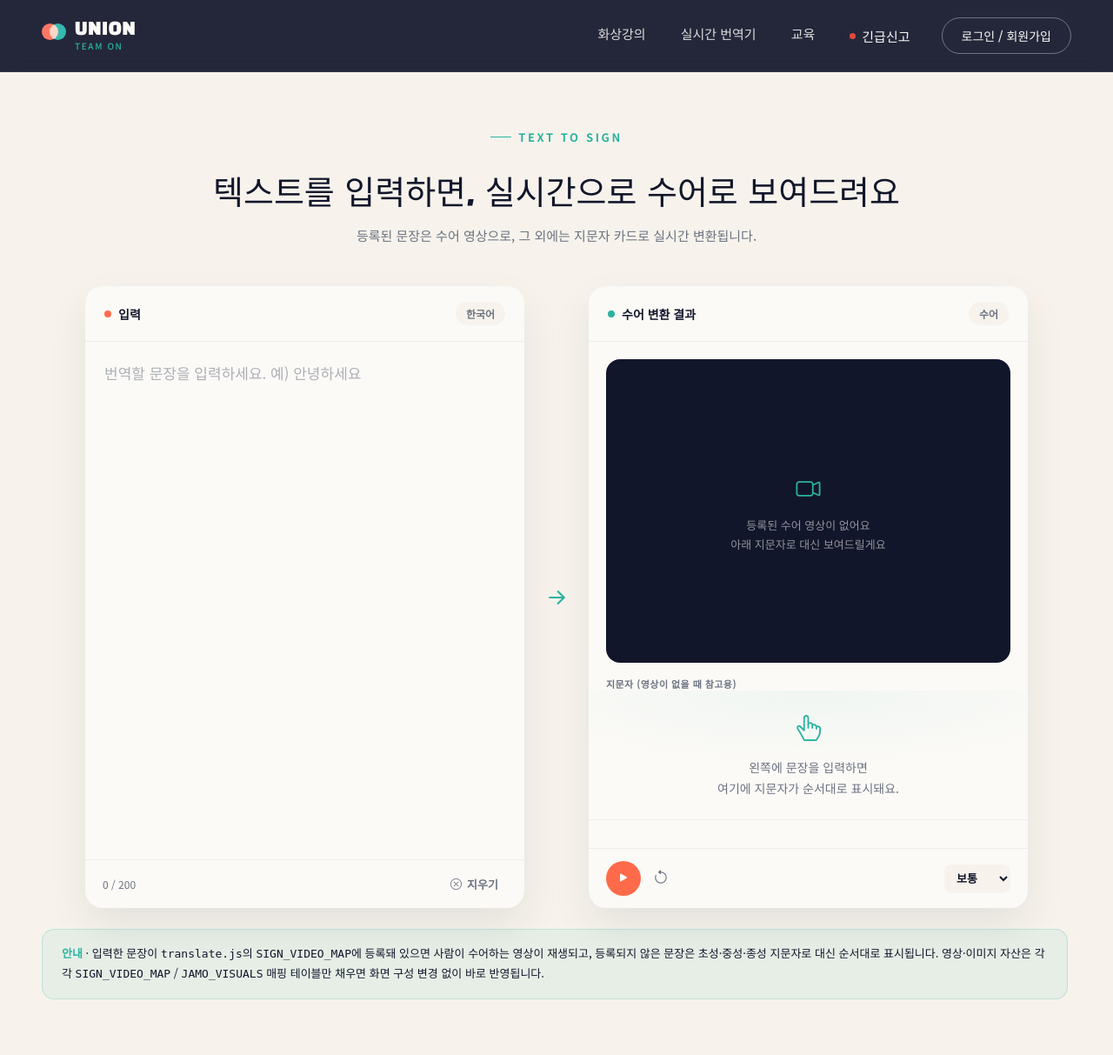
After one commit to kee05077-wq/Union-web, a Flask app: page /translate.html in a window 1280 px wide. The commit adds this page. Shown: the whole page at 87% size. Run offline with Flask 3, Linux system fonts and the light colour scheme.

Commit message:
텍스트 -> 수어 실시간 번역기 페이지를 최신 main에 맞춰 재적용
main이 force-push로 대대적으로 개편(Flask-SocketIO + 수어 인식 모델 도입)되면서
기존 브랜치 베이스가 어긋나, 새 main 위에 번역기 기능(templates/translate.html,
static/js/translate.js)을 다시 얹고 app.py의 HTML_FILES에 translate.html을 등록.
홈페이지 번역기 카드의 '바로가기' 링크(#)도 translate.html로 연결.

```diff
--- a/app.py
+++ b/app.py
@@ -62,7 +62,7 @@ except ModuleNotFoundError as error:
 DATABASE_DIR = PROJECT_DIR / "database"
 WORKBOOK_PATH = DATABASE_DIR / "users.xlsx"
 SHEET_NAME = "Users"
-HTML_FILES = {"index.html", "chatentry.html", "room.html", "story.html", "signup.html", "recover.html"}
+HTML_FILES = {"index.html", "chatentry.html", "room.html", "story.html", "signup.html", "recover.html", "translate.html"}
 
 app = Flask(__name__, static_folder="static", static_url_path="/static")
 app.config['SECRET_KEY'] = 'union-secret-key'
--- /dev/null
+++ b/static/js/translate.js
@@ -0,0 +1,256 @@
+// 실시간 텍스트 → 지문자(수어) 번역기
+// 입력한 문장을 한글 음절 단위로 초성/중성/종성 자모로 분해한 뒤,
+// 순서대로 카드로 재생하여 보여줍니다.
+
+// 실제 손모양 이미지가 준비되면 아래 매핑에 자모 글자를 key로,
+// 이미지 경로를 value로 채우면 화면 구성을 바꾸지 않고 바로 반영됩니다.
+// 예) 'ㄱ': '/static/images/sign/cho_giyeok.png'
+const JAMO_VISUALS = {};
+
+// 사람이 실제로 수어하는 영상이 준비되면, 입력 문장(공백 정리 후 그대로) 또는
+// 단어 하나를 key로, 영상 경로를 value로 채워주세요. 등록된 문장/단어가 입력되면
+// 지문자 카드 대신 이 영상이 자동으로 재생됩니다.
+// 예) '안녕하세요': '/static/videos/sign/annyeonghaseyo.mp4'
+const SIGN_VIDEO_MAP = {};
+
+const CHO = ['ㄱ', 'ㄲ', 'ㄴ', 'ㄷ', 'ㄸ', 'ㄹ', 'ㅁ', 'ㅂ', 'ㅃ', 'ㅅ', 'ㅆ', 'ㅇ', 'ㅈ', 'ㅉ', 'ㅊ', 'ㅋ', 'ㅌ', 'ㅍ', 'ㅎ'];
+const JUNG = ['ㅏ', 'ㅐ', 'ㅑ', 'ㅒ', 'ㅓ', 'ㅔ', 'ㅕ', 'ㅖ', 'ㅗ', 'ㅘ', 'ㅙ', 'ㅚ', 'ㅛ', 'ㅜ', 'ㅝ', 'ㅞ', 'ㅟ', 'ㅠ', 'ㅡ', 'ㅢ', 'ㅣ'];
+const JONG = ['', 'ㄱ', 'ㄲ', 'ㄳ', 'ㄴ', 'ㄵ', 'ㄶ', 'ㄷ', 'ㄹ', 'ㄺ', 'ㄻ', 'ㄼ', 'ㄽ', 'ㄾ', 'ㄿ', 'ㅀ', 'ㅁ', 'ㅂ', 'ㅄ', 'ㅅ', 'ㅆ', 'ㅇ', 'ㅈ', 'ㅊ', 'ㅋ', 'ㅌ', 'ㅍ', 'ㅎ'];
+const ROLE_LABEL = { cho: '초성', jung: '중성', jong: '종성', literal: '문자', space: '띄어쓰기' };
+
+const sourceText = document.getElementById('sourceText');
+const charCount = document.getElementById('charCount');
+const clearBtn = document.getElementById('clearBtn');
+const signStage = document.getElementById('signStage');
+const emptyHint = document.getElementById('emptyHint');
+const signStrip = document.getElementById('signStrip');
+const signVideo = document.getElementById('signVideo');
+const videoPlaceholder = document.getElementById('videoPlaceholder');
+const playBtn = document.getElementById('playBtn');
+const restartBtn = document.getElementById('restartBtn');
+const speedSelect = document.getElementById('speedSelect');
+
+let sequence = [];
+let currentIndex = -1;
+let playing = false;
+let playTimer = null;
+let debounceTimer = null;
+
+function splitSyllable(char) {
+    const code = char.codePointAt(0) - 0xac00;
+    if (code < 0 || code > 11171) return null;
+    const choIdx = Math.floor(code / 588);
+    const jungIdx = Math.floor((code % 588) / 28);
+    const jongIdx = code % 28;
+    return {
+        cho: CHO[choIdx],
+        jung: JUNG[jungIdx],
+        jong: jongIdx === 0 ? null : JONG[jongIdx],
+    };
+}
+
+function buildSequence(text) {
+    const units = [];
+    for (const char of Array.from(text)) {
+        if (/\s/.test(char)) {
+            units.push({ type: 'space' });
+            continue;
+        }
+        const parts = splitSyllable(char);
+        if (parts) {
+            units.push({ type: 'cho', char: parts.cho, syllable: char });
+            units.push({ type: 'jung', char: parts.jung, syllable: char });
+            if (parts.jong) units.push({ type: 'jong', char: parts.jong, syllable: char });
+        } else {
+            units.push({ type: 'literal', char });
+        }
+    }
+    return units;
+}
+
+function getVisual(char) {
+    return JAMO_VISUALS[char] || null;
+}
+
+function findSignVideo(text) {
+    const trimmed = text.trim();
+    if (!trimmed) return null;
+    if (SIGN_VIDEO_MAP[trimmed]) return SIGN_VIDEO_MAP[trimmed];
+    const firstWord = trimmed.split(/\s+/)[0];
+    return SIGN_VIDEO_MAP[firstWord] || null;
+}
+
+function updateVideo(text) {
+    const src = findSignVideo(text);
+    if (src) {
+        if (signVideo.getAttribute('src') !== src) {
+            signVideo.setAttribute('src', src);
+        }
+        signVideo.classList.remove('hidden');
+        videoPlaceholder.classList.add('hidden');
+        signVideo.currentTime = 0;
+        signVideo.play().catch(() => {});
+    } else {
+        signVideo.pause();
+        signVideo.removeAttribute('src');
+        signVideo.load();
+        signVideo.classList.add('hidden');
+        videoPlaceholder.classList.remove('hidden');
+    }
+}
+
+function renderStrip() {
+    signStrip.innerHTML = '';
+    sequence.forEach((unit, index) => {
+        const card = document.createElement('div');
+        if (unit.type === 'space') {
+            card.className = 'strip-card space';
+        } else {
+            card.className = 'strip-card';
+            card.textContent = unit.char;
+            card.dataset.index = String(index);
+        }
+        signStrip.appendChild(card);
+    });
+}
+
+function updateStripHighlight() {
+    const cards = signStrip.querySelectorAll('.strip-card[data-index]');
+    cards.forEach((card) => {
+        const index = Number(card.dataset.index);
+        card.classList.toggle('active', index === currentIndex);
+        card.classList.toggle('done', index < currentIndex);
+    });
+    const activeCard = signStrip.querySelector('.strip-card.active');
+    if (activeCard) activeCard.scrollIntoView({ behavior: 'smooth', inline: 'center', block: 'nearest' });
+}
+
+function renderStage(unit) {
+    signStage.innerHTML = '';
+
+    if (!unit) {
+        signStage.appendChild(emptyHint);
+        return;
+    }
+
+    const card = document.createElement('div');
+    card.className = 'stage-card pulse';
+
+    const visual = unit.type !== 'space' ? getVisual(unit.char) : null;
+    if (visual) {
+        const img = document.createElement('img');
+        img.src = visual;
+        img.alt = unit.char || '띄어쓰기';
+        img.style.width = '100%';
+        img.style.height = '100%';
+        img.style.objectFit = 'contain';
+        card.appendChild(img);
+    } else {
+        card.textContent = unit.type === 'space' ? '␣' : unit.char;
+    }
+
+    const meta = document.createElement('div');
+    meta.className = 'stage-meta';
+    const syllableEl = document.createElement('div');
+    syllableEl.className = 'syllable';
+    syllableEl.textContent = unit.syllable || (unit.type === 'space' ? '(공백)' : unit.char);
+    const roleEl = document.createElement('div');
+    roleEl.className = 'role';
+    roleEl.textContent = ROLE_LABEL[unit.type] || '';
+    meta.appendChild(syllableEl);
+    meta.appendChild(roleEl);
+
+    signStage.appendChild(card);
+    signStage.appendChild(meta);
+
+    requestAnimationFrame(() => card.classList.remove('pulse'));
+}
+
+function setPlayIcon(isPlaying) {
+    playBtn.innerHTML = isPlaying ? '<i class="bi bi-pause-fill"></i>' : '<i class="bi bi-play-fill"></i>';
+}
+
+function stopPlayback() {
+    playing = false;
+    clearTimeout(playTimer);
+    setPlayIcon(false);
+}
+
+function tick() {
+    currentIndex += 1;
+    if (currentIndex >= sequence.length) {
+        stopPlayback();
+        return;
+    }
+    renderStage(sequence[currentIndex]);
+    updateStripHighlight();
+    const speed = Number(speedSelect.value) || 550;
+    playTimer = setTimeout(tick, speed);
+}
+
+function startPlayback() {
+    if (sequence.length === 0) return;
+    if (currentIndex >= sequence.length - 1) currentIndex = -1;
+    playing = true;
+    setPlayIcon(true);
+    tick();
+}
+
+function togglePlayback() {
+    if (playing) {
+        stopPlayback();
+    } else {
+        startPlayback();
+    }
+}
+
+function restartPlayback() {
+    stopPlayback();
+    currentIndex = -1;
+    updateStripHighlight();
+    startPlayback();
+}
+
+function resetView() {
+    sequence = [];
+    currentIndex = -1;
+    stopPlayback();
+    signStrip.innerHTML = '';
+    renderStage(null);
+    updateVideo('');
+}
+
+function handleInputChange() {
+    const text = sourceText.value;
+    charCount.textContent = String(text.length);
+
+    clearTimeout(debounceTimer);
+    debounceTimer = setTimeout(() => {
+        stopPlayback();
+        const trimmed = text.trim();
+        if (!trimmed) {
+            resetView();
+            return;
+        }
+        updateVideo(text);
+        sequence = buildSequence(text);
+        currentIndex = -1;
+        renderStrip();
+        startPlayback();
+    }, 250);
+}
+
+function handleClear() {
+    sourceText.value = '';
+    charCount.textContent = '0';
+    resetView();
+    sourceText.focus();
+}
+
+document.addEventListener('DOMContentLoaded', () => {
+    renderStage(null);
+    sourceText.addEventListener('input', handleInputChange);
+    clearBtn.addEventListener('click', handleClear);
+    playBtn.addEventListener('click', togglePlayback);
+    restartBtn.addEventListener('click', restartPlayback);
+});
--- a/templates/index.html
+++ b/templates/index.html
@@ -140,7 +140,7 @@
         <li><svg width="18" height="18" viewBox="0 0 18 18" fill="none" stroke-width="1.8"><path d="M4 9l3 3 7-7"/></svg>텍스트 → 수어 아바타 변환</li>
         <li><svg width="18" height="18" viewBox="0 0 18 18" fill="none" stroke-width="1.8"><path d="M4 9l3 3 7-7"/></svg>다국어 동시 통역 지원</li>
       </ul>
-      <a href="#" class="card-link">바로가기
+      <a href="translate.html" class="card-link">바로가기
         <svg width="16" height="16" viewBox="0 0 16 16" fill="none" stroke="currentColor" stroke-width="1.8"><path d="M3 8h10M9 4l4 4-4 4"/></svg>
       </a>
     </div>
--- /dev/null
+++ b/templates/translate.html
@@ -0,0 +1,163 @@
+<!DOCTYPE html>
+<html lang="ko">
+<head>
+<meta charset="UTF-8">
+<meta name="viewport" content="width=device-width, initial-scale=1.0">
+<title>Uni-On | 실시간 수어 번역기</title>
+<link rel="stylesheet" href="./static/css/main.css">
+<link href="https://fonts.googleapis.com/css2?family=Black+Han+Sans&family=Noto+Sans+KR:wght@400;500;600;700;900&display=swap" rel="stylesheet">
+<link rel="stylesheet" href="https://cdn.jsdelivr.net/npm/bootstrap-icons@1.8.1/font/bootstrap-icons.css">
+
+<style>
+    body { background: var(--cream); }
+
+    .translate-hero { padding: 56px 48px 8px; text-align: center; }
+    .translate-hero .eyebrow { justify-content: center; }
+    .translate-hero h1 { font-family: 'Black Han Sans', sans-serif; font-weight: 400; font-size: clamp(26px, 3.2vw, 38px); color: var(--navy); }
+    .translate-hero p { margin-top: 12px; color: var(--slate); font-size: 15px; }
+
+    .translate-wrap { display: grid; grid-template-columns: 1fr auto 1fr; gap: 24px; align-items: stretch; max-width: 1180px; margin: 40px auto 24px; padding: 0 48px; }
+    .panel { background: var(--white); border-radius: 20px; box-shadow: 0 20px 45px rgba(18,22,43,0.08); display: flex; flex-direction: column; overflow: hidden; }
+    .panel-header { display: flex; align-items: center; justify-content: space-between; padding: 18px 22px; border-bottom: 1px solid rgba(18,22,43,0.06); }
+    .panel-title { display: flex; align-items: center; gap: 8px; font-weight: 700; font-size: 14px; color: var(--navy); }
+    .panel-title .dot { width: 8px; height: 8px; border-radius: 50%; }
+    .panel-title .dot.coral { background: var(--coral); }
+    .panel-title .dot.teal { background: var(--teal); }
+    .lang-badge { font-size: 12px; font-weight: 700; color: var(--slate); background: var(--cream); padding: 5px 12px; border-radius: 100px; }
+
+    .direction-arrow { display: flex; align-items: center; justify-content: center; color: var(--teal); }
+    .direction-arrow svg { width: 26px; height: 26px; }
+
+    #sourceText { flex: 1; border: none; resize: none; padding: 22px; font-size: 17px; font-family: 'Noto Sans KR', sans-serif; color: var(--ink); outline: none; min-height: 220px; line-height: 1.6; background: transparent; }
+    #sourceText::placeholder { color: rgba(107,114,128,0.55); }
+    .panel-footer { display: flex; align-items: center; justify-content: space-between; padding: 12px 20px; border-top: 1px solid rgba(18,22,43,0.06); }
+    .char-count { font-size: 12px; color: var(--slate); }
+    .btn-clear { background: none; border: none; color: var(--slate); font-size: 13px; font-weight: 600; cursor: pointer; display: flex; align-items: center; gap: 6px; padding: 6px 10px; border-radius: 8px; transition: 0.15s; }
+    .btn-clear:hover { background: var(--cream); color: var(--alert); }
+
+    /* ---- output panel ---- */
+    .sign-video-wrap { position: relative; margin: 20px 20px 0; border-radius: 16px; overflow: hidden; background: var(--navy); aspect-ratio: 4 / 3; display: flex; align-items: center; justify-content: center; flex-shrink: 0; }
+    .sign-video-wrap video { width: 100%; height: 100%; object-fit: cover; display: block; }
+    .sign-video-wrap video.hidden { display: none; }
+    .video-placeholder { color: rgba(252,250,247,0.55); text-align: center; font-size: 13px; line-height: 1.7; padding: 20px; }
+    .video-placeholder i { font-size: 28px; color: var(--teal); display: block; margin-bottom: 8px; }
+    .video-placeholder.hidden { display: none; }
+
+    .sub-stage-label { font-size: 11px; font-weight: 700; color: var(--slate); letter-spacing: 0.04em; padding: 16px 20px 0; }
+
+    .sign-stage { flex: 1; display: flex; flex-direction: column; align-items: center; justify-content: center; gap: 14px; padding: 16px 24px 24px; min-height: 140px; background: radial-gradient(120% 100% at 50% 0%, rgba(43,179,160,0.06) 0%, transparent 60%); }
+    .sign-stage .empty-hint { color: var(--slate); font-size: 14px; text-align: center; line-height: 1.7; }
+    .sign-stage .empty-hint i { font-size: 30px; color: var(--teal); display: block; margin-bottom: 10px; }
+
+    .stage-card { width: 72px; height: 72px; border-radius: 18px; background: var(--navy); color: var(--white); display: flex; align-items: center; justify-content: center; font-family: 'Black Han Sans', sans-serif; font-size: 30px; box-shadow: 0 16px 30px rgba(18,22,43,0.25); transition: transform 0.18s ease, background 0.18s ease; }
+    .stage-card.pulse { transform: scale(1.06); background: var(--teal); }
+    .stage-meta { text-align: center; }
+    .stage-meta .syllable { font-size: 16px; font-weight: 700; color: var(--navy); }
+    .stage-meta .role { font-size: 11px; color: var(--slate); margin-top: 2px; }
+
+    .sign-strip { display: flex; gap: 8px; padding: 16px 20px; overflow-x: auto; border-top: 1px solid rgba(18,22,43,0.06); }
+    .strip-card { flex: 0 0 auto; width: 44px; height: 44px; border-radius: 12px; background: var(--cream); color: var(--navy); display: flex; align-items: center; justify-content: center; font-weight: 700; font-size: 16px; transition: 0.15s; }
+    .strip-card.space { background: transparent; width: 18px; }
+    .strip-card.active { background: var(--teal); color: var(--white); transform: translateY(-3px); }
+    .strip-card.done { background: rgba(43,179,160,0.18); }
+
+    .playback-controls { display: flex; align-items: center; gap: 14px; padding: 14px 20px; border-top: 1px solid rgba(18,22,43,0.06); }
+    .btn-play { width: 40px; height: 40px; border-radius: 50%; border: none; background: var(--coral); color: var(--white); font-size: 16px; cursor: pointer; display: flex; align-items: center; justify-content: center; flex-shrink: 0; transition: 0.2s; }
+    .btn-play:hover { background: #ff805f; }
+    .btn-restart { background: none; border: none; color: var(--slate); font-size: 18px; cursor: pointer; flex-shrink: 0; }
+    .btn-restart:hover { color: var(--navy); }
+    .speed-select { margin-left: auto; font-size: 13px; font-weight: 600; color: var(--navy); background: var(--cream); border: none; border-radius: 8px; padding: 8px 10px; }
+
+    .note-strip { max-width: 1180px; margin: 0 auto 64px; padding: 16px 22px; background: rgba(43,179,160,0.08); border: 1px solid rgba(43,179,160,0.2); border-radius: 14px; color: var(--navy); font-size: 13px; line-height: 1.7; margin-left: 48px; margin-right: 48px; }
+    .note-strip b { color: var(--teal); }
+
+    @media (max-width: 860px) {
+        .translate-wrap { grid-template-columns: 1fr; padding: 0 20px; }
+        .direction-arrow svg { transform: rotate(90deg); }
+        .note-strip { margin-left: 20px; margin-right: 20px; }
+    }
+</style>
+</head>
+<body>
+    <header>
+        <a href="/" class="logo">
+            <span class="logo-mark"><span></span><span></span></span>
+            <span class="logo-text">UNION<small>TEAM ON</small></span>
+        </a>
+        <div class="nav-right">
+            <nav class="nav-links">
+                <ul>
+                    <li><a href="chatentry.html">화상강의</a></li>
+                    <li><a href="translate.html">실시간 번역기</a></li>
+                    <li><a href="education.html">교육</a></li>
+                    <li><a href="/#service-emergency" class="nav-alert"><span class="nav-alert-dot"></span>긴급신고</a></li>
+                </ul>
+            </nav>
+            <a href="#" class="btn-auth">로그인 / 회원가입</a>
+        </div>
+    </header>
+
+    <section class="translate-hero">
+        <span class="eyebrow">TEXT TO SIGN</span>
+        <h1>텍스트를 입력하면, 실시간으로 수어로 보여드려요</h1>
+        <p>등록된 문장은 수어 영상으로, 그 외에는 지문자 카드로 실시간 변환됩니다.</p>
+    </section>
+
+    <div class="translate-wrap">
+        <div class="panel">
+            <div class="panel-header">
+                <div class="panel-title"><span class="dot coral"></span>입력</div>
+                <span class="lang-badge">한국어</span>
+            </div>
+            <textarea id="sourceText" maxlength="200" placeholder="번역할 문장을 입력하세요. 예) 안녕하세요"></textarea>
+            <div class="panel-footer">
+                <span class="char-count"><span id="charCount">0</span> / 200</span>
+                <button type="button" class="btn-clear" id="clearBtn"><i class="bi bi-x-circle"></i> 지우기</button>
+            </div>
+        </div>
+
+        <div class="direction-arrow">
+            <svg viewBox="0 0 24 24" fill="none" stroke="currentColor" stroke-width="2"><path d="M4 12h16M13 5l7 7-7 7"/></svg>
+        </div>
+
+        <div class="panel">
+            <div class="panel-header">
+                <div class="panel-title"><span class="dot teal"></span>수어 변환 결과</div>
+                <span class="lang-badge">수어</span>
+            </div>
+            <div class="sign-video-wrap" id="signVideoWrap">
+                <video id="signVideo" playsinline muted loop class="hidden"></video>
+                <div class="video-placeholder" id="videoPlaceholder">
+                    <i class="bi bi-camera-video"></i>
+                    등록된 수어 영상이 없어요<br>아래 지문자로 대신 보여드릴게요
+                </div>
+            </div>
+            <div class="sub-stage-label">지문자 (영상이 없을 때 참고용)</div>
+            <div class="sign-stage" id="signStage">
+                <div class="empty-hint" id="emptyHint">
+                    <i class="bi bi-hand-index-thumb"></i>
+                    왼쪽에 문장을 입력하면<br>여기에 지문자가 순서대로 표시돼요.
+                </div>
+            </div>
+            <div class="sign-strip" id="signStrip"></div>
+            <div class="playback-controls">
+                <button type="button" class="btn-play" id="playBtn"><i class="bi bi-play-fill"></i></button>
+                <button type="button" class="btn-restart" id="restartBtn"><i class="bi bi-arrow-counterclockwise"></i></button>
+                <select class="speed-select" id="speedSelect">
+                    <option value="900">느리게</option>
+                    <option value="550" selected>보통</option>
+                    <option value="300">빠르게</option>
+                </select>
+            </div>
+        </div>
+    </div>
+
+    <div class="note-strip">
+        <b>안내</b> · 입력한 문장이 <code>translate.js</code>의 <code>SIGN_VIDEO_MAP</code>에 등록돼 있으면 사람이 수어하는 영상이 재생되고,
+        등록되지 않은 문장은 초성·중성·종성 지문자로 대신 순서대로 표시됩니다. 영상·이미지 자산은 각각 <code>SIGN_VIDEO_MAP</code> / <code>JAMO_VISUALS</code>
+        매핑 테이블만 채우면 화면 구성 변경 없이 바로 반영됩니다.
+    </div>
+
+    <script src="./static/js/translate.js"></script>
+</body>
+</html>
```
